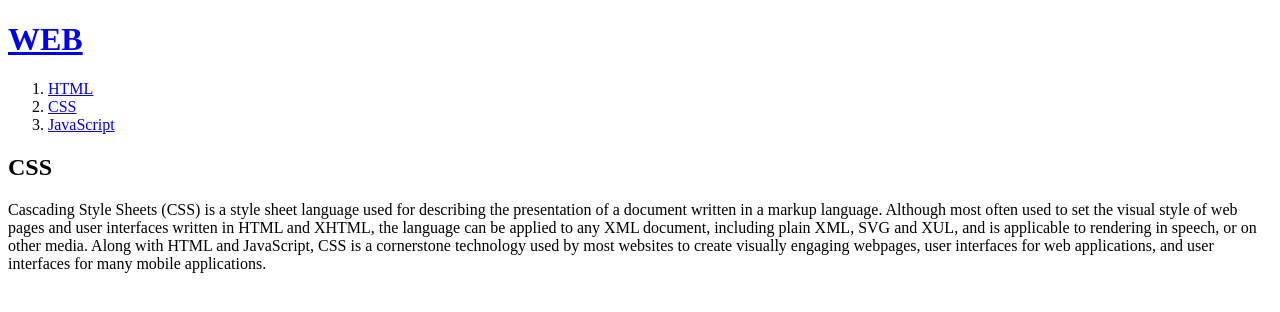
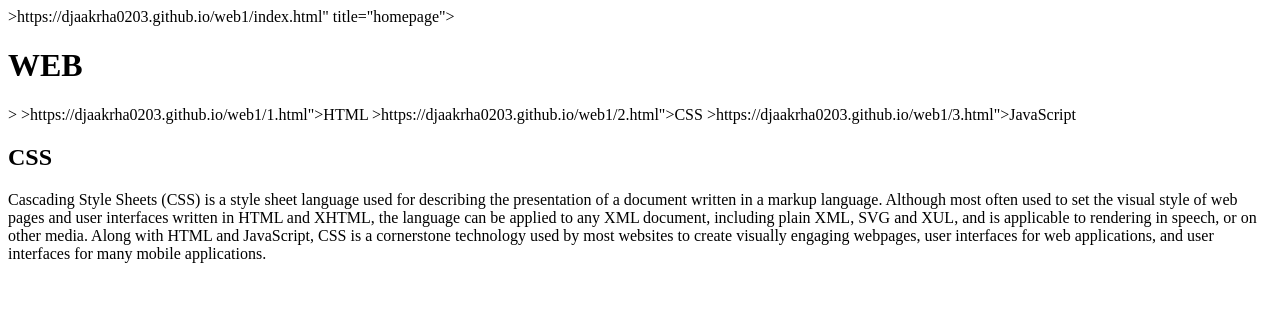
Before and after one commit to djaakrha0203/web1, a plain HTML site: page 2.html in a window 1280 px wide. Drawn offline with Linux system fonts and the light colour scheme.

Commit message:
Update 2.html

```diff
--- a/2.html
+++ b/2.html
@@ -5,11 +5,11 @@
  <meta charset="utf-8">
 </head>
 <body>
-  <a href="D:\web\index.html" title="homepage"><h1>WEB</h1></a>
-  <ol>
-    <li><a href="D:\web\1.html">HTML</a></li>
-    <li><a href="D:\web\2.html">CSS</a></li>
-    <li><a href="D:\web\3.html">JavaScript</a></li>
+>https://djaakrha0203.github.io/web1/index.html" title="homepage"><h1>WEB</h1></a>
+>
+>https://djaakrha0203.github.io/web1/1.html">HTML</a></li>
+>https://djaakrha0203.github.io/web1/2.html">CSS</a></li>
+>https://djaakrha0203.github.io/web1/3.html">JavaScript</a></li>
  </ol>
 <h2>CSS</h2>
 <p>Cascading Style Sheets (CSS) is a style sheet language used for describing the presentation of a document written in a markup language. Although most often used to set the visual style of web pages and user interfaces written in HTML and XHTML, the language can be applied to any XML document, including plain XML, SVG and XUL, and is applicable to rendering in speech, or on other media. Along with HTML and JavaScript, CSS is a cornerstone technology used by most websites to create visually engaging webpages, user interfaces for web applications, and user interfaces for many mobile applications.</p>
```
